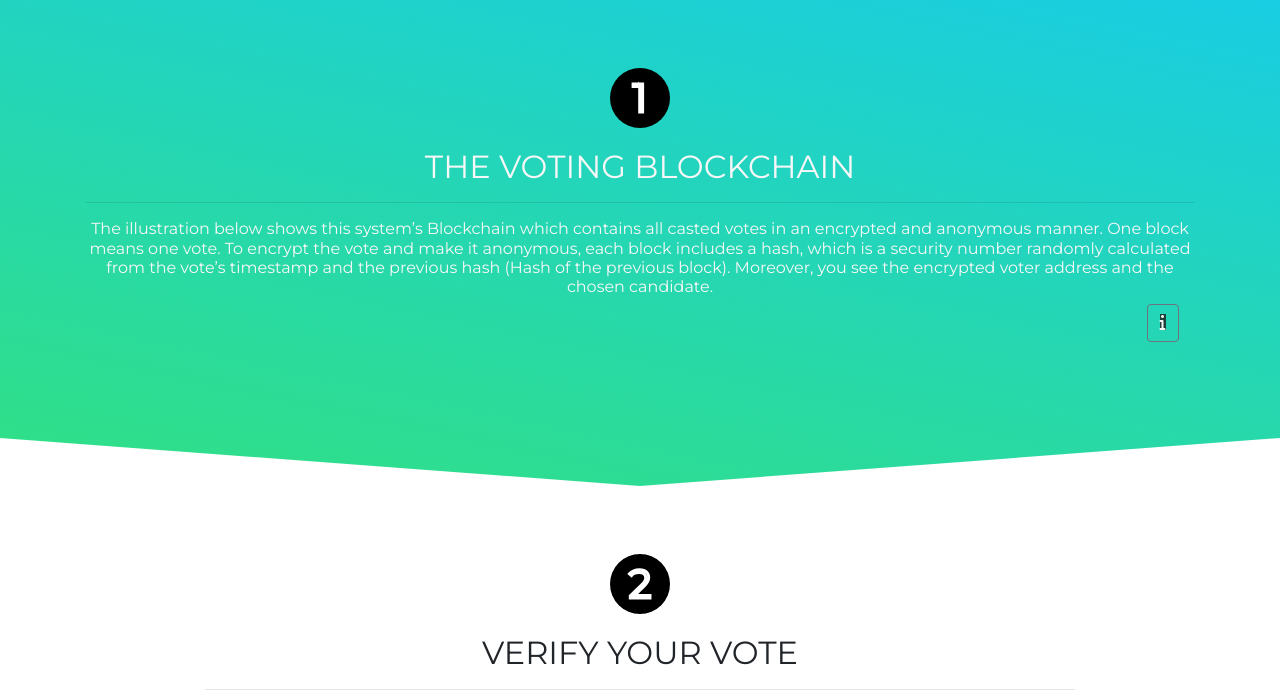
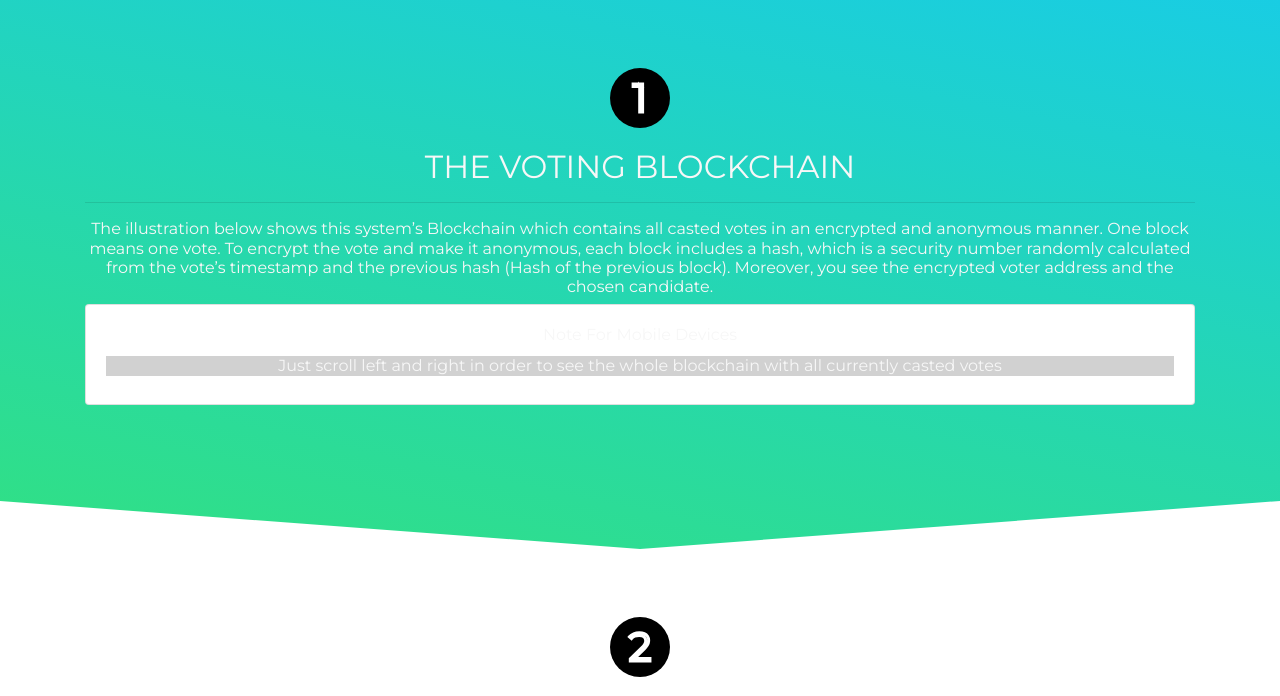
Before and after one commit to K-Rdlbrgr/master_thesis, a Flask app: template templates/verify.html in a window 1280 px wide. Shown: the top 696 px of the page. Run offline with Flask 2, Linux system fonts and the light colour scheme; the template is opened without the code that fills it, so the values that code supplies are empty; some libraries are stand-ins or nearby versions.

Commit message:
Updating Blockchain Information Vol.2

```diff
--- a/static/css/style_verify.css
+++ b/static/css/style_verify.css
@@ -265,11 +265,14 @@ hr {
   background: rgba(27, 27, 27, 0.2);
 }
 
-#blockchain_info {
-  background: transparent;
+.blockchain_info .card {
+  background: rgba(27, 27, 27, 0.8);
+  flex: 0 0 auto;
+  margin: 0 10px;
+  color: var(--primary-text-bright);
+  font-size: 15px;
 }
 
-#blockchain_info i {
-  color: var(--primary-text-bright);
-  background: rgba(27, 27, 27, 0.8);
+.blockchain-info-inner {
+  background: rgba(27, 27, 27, 0.2);
 }
--- a/static/main.js
+++ b/static/main.js
@@ -30,7 +30,3 @@ $('#myModal').on('shown.bs.modal', function() {
 if (!document.location.hash) {
   document.location.hash = 'vote-section';
 }
-
-$(function() {
-  $('#blockchain_info').popover();
-});
--- a/templates/verify.html
+++ b/templates/verify.html
@@ -184,10 +184,17 @@
           the previous block). Moreover, you see the encrypted voter address and the chosen candidate.
         </h6>
         <div class="row justify-content-end">
-          <div class="col-2 col-sm-1">
-            <button type="button" id="blockchain_info" class="btn btn-secondary" data-container="body" data-toggle="popover" data-placement="left" data-content="Just scroll left and right to see the whole blockchain, containing all the casted votes so far.">
-                <i class="fas fa-info"></i>
-            </button>
+          <div class="col-12 col-sm-0 blockchain-info">
+            <div class="card">
+              <div class="card-body">
+                <h6 class="card-title">
+                  Note For Mobile Devices
+                </h6>
+                <h6 class="blockchain-info-inner">
+                  Just scroll left and right in order to see the whole blockchain with all currently casted votes
+                </h6>
+              </div>
+            </div>
           </div>
         </div>
         <div class="blockchain-inner">
```
